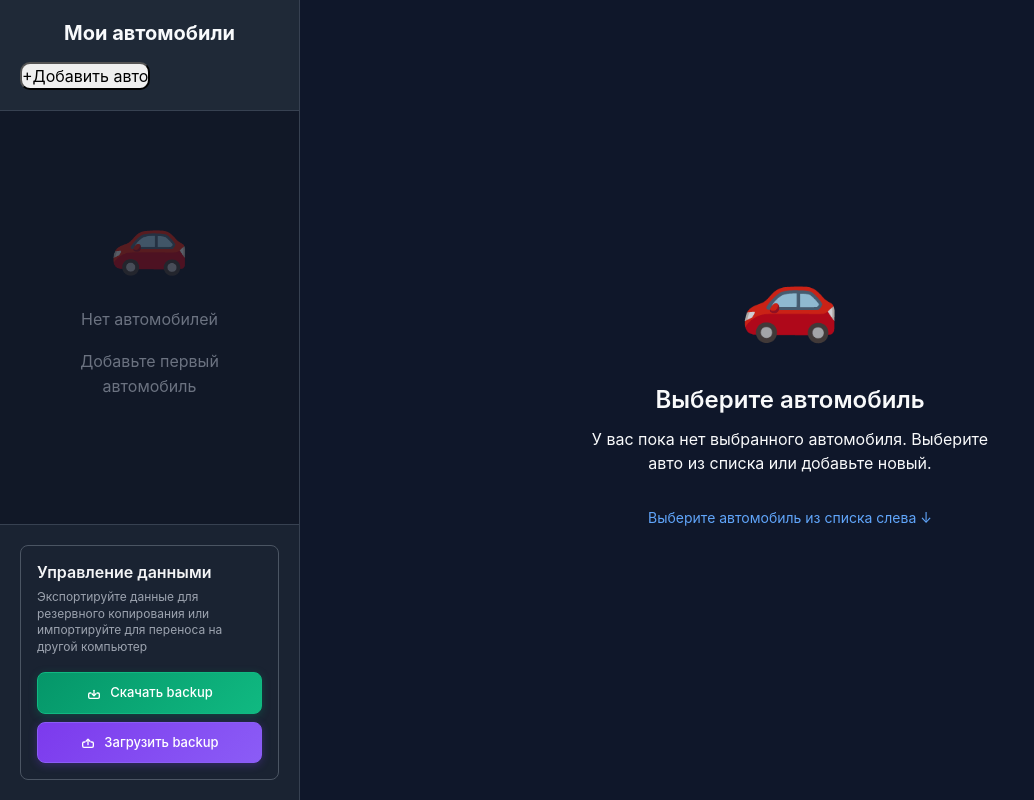
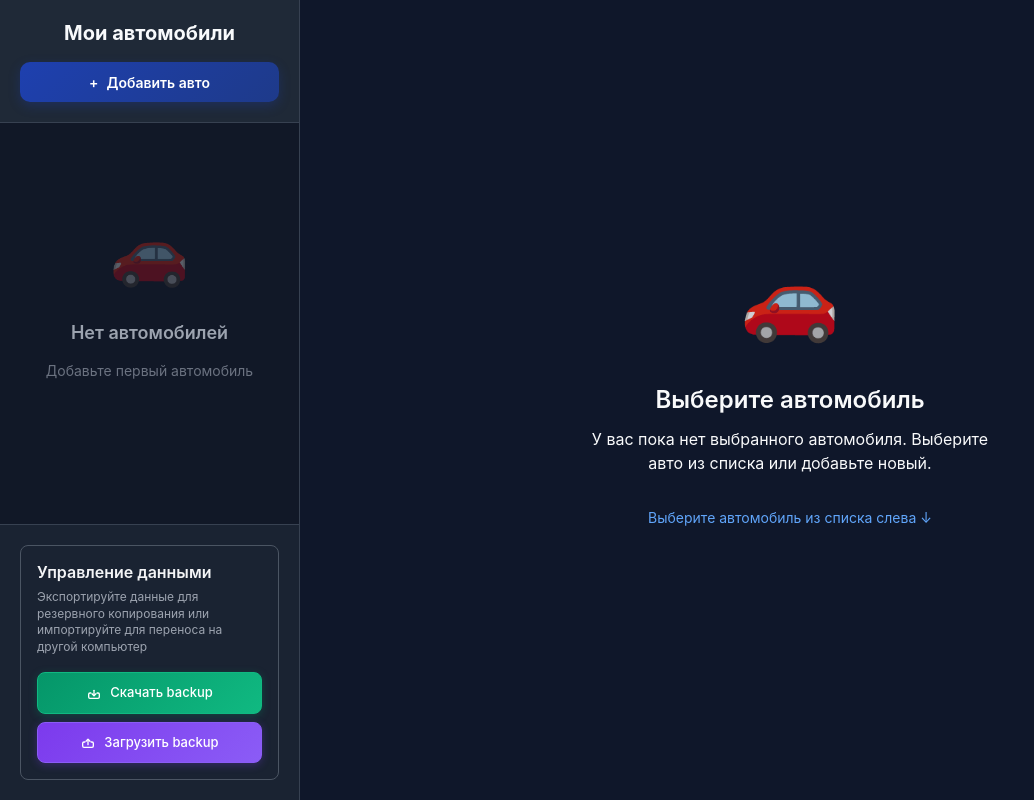
Before and after one commit to niko9445/car-manager-v2, a React (Create React App) app: page / in a window 1280 px wide. Shown: the whole page, without its empty margins (0-1034 px from the left). Built offline with nearby package versions, Linux system fonts and the light colour scheme.

Commit message:
Fix sidebar and mobile layout issues

```diff
--- a/src/App.tsx
+++ b/src/App.tsx
@@ -234,6 +234,16 @@ const AppContent = () => {
   return (
     <>
       <div className="app">
+
+        {/* Оверлей для мобильных */}
+          {isMobile && sidebarOpen && (
+            <div
+              className="sidebar-overlay"
+              onClick={() => setSidebarOpen(false)}
+            />
+          )}
+
+
         {/* Сайдбар */}
           <div
             className={`sidebar-wrapper ${
@@ -251,13 +261,6 @@ const AppContent = () => {
             />
           </div>
 
-          {/* Оверлей для мобильных */}
-          {isMobile && sidebarOpen && (
-            <div
-              className="sidebar-overlay"
-              onClick={() => setSidebarOpen(false)}
-            />
-          )}
 
 
         <div className="app__main">
--- a/src/components/layout/Sidebar/Sidebar.css
+++ b/src/components/layout/Sidebar/Sidebar.css
@@ -6,10 +6,9 @@
   flex-direction: column;
   height: 100vh;
   overflow-y: auto;
-  transition: transform 0.3s ease;
+  z-index: 1002; /* чтобы быть поверх overlay */
 }
 
-/* Заголовок */
 .sidebar__header {
   padding: 20px;
   border-bottom: 1px solid #374151;
@@ -34,16 +33,79 @@
   justify-content: space-between;
 }
 
-/* Кнопки */
-.sidebar__delete-btn,
-.sidebar__add-button,
-.sidebar__close-btn {
+.sidebar__delete-btn {
+  padding: 10px 14px;
+  border: 1px solid #374151;
+  border-radius: 10px;
+  background: linear-gradient(135deg, #1f2937 0%, #111827 100%);
+  color: #ef4444;
+  cursor: pointer;
+  font-size: 16px;
+  display: flex;
+  align-items: center;
+  justify-content: center;
+  gap: 6px;
+  height: 40px;
+  box-shadow: 0 4px 12px rgba(0,0,0,0.3);
+  font-weight: 600;
+  position: relative;
+  overflow: hidden;
+  transition: all 0.3s ease;
+}
+
+.sidebar__delete-btn:hover {
+  background: linear-gradient(135deg, #ef4444 0%, #dc2626 100%);
+  color: #fff;
+  transform: translateY(-2px);
+}
+
+.sidebar__add-button {
+  flex: 1;
+  background: linear-gradient(135deg, #1e40af 0%, #1e3a8a 100%);
+  color: white;
+  border: none;
+  padding: 10px 16px;
   border-radius: 10px;
   cursor: pointer;
-  transition: all 0.3s;
+  display: flex;
+  align-items: center;
+  justify-content: center;
+  gap: 8px;
+  font-size: 14px;
+  font-weight: 600;
+  transition: all 0.3s ease;
+  height: 40px;
+  box-shadow: 0 4px 12px rgba(30,64,175,0.3);
+  z-index: 1003; /* поверх overlay */
 }
 
-/* Список автомобилей */
+.sidebar__add-button:hover {
+  background: linear-gradient(135deg, #3b82f6 0%, #2563eb 100%);
+  transform: translateY(-2px);
+}
+
+.sidebar__close-btn {
+  background: linear-gradient(135deg, #374151 0%, #4b5563 100%);
+  border: none;
+  color: #d1d5db;
+  font-size: 18px;
+  font-weight: bold;
+  cursor: pointer;
+  width: 36px;
+  height: 36px;
+  display: flex;
+  align-items: center;
+  justify-content: center;
+  border-radius: 10px;
+  transition: all 0.3s ease;
+}
+
+.sidebar__close-btn:hover {
+  background: linear-gradient(135deg, #4b5563 0%, #6b7280 100%);
+  color: #f3f4f6;
+  transform: translateX(-2px);
+}
+
 .sidebar__cars-list {
   flex: 1;
   padding: 20px;
@@ -63,64 +125,16 @@
   color: #6b7280;
 }
 
-.sidebar__empty-icon {
-  font-size: 64px;
-  margin-bottom: 20px;
-  opacity: 0.3;
+.sidebar__empty-icon { font-size: 64px; opacity: 0.3; margin-bottom: 20px; }
+.sidebar__empty-text { font-size: 18px; font-weight: 600; color: #9ca3af; margin:0 0 12px 0; }
+.sidebar__empty-subtext { font-size: 14px; color: #6b7280; margin:0; line-height:1.5; }
+
+.sidebar__data-manager { padding: 20px; border-top: 1px solid #374151; background: #1a2332; }
+
+@media (max-width: 768px) {
+  .sidebar__container { width: 80vw; }
+  .sidebar__title { font-size: 18px; }
+  .sidebar__add-button { height: 36px; font-size: 13px; padding: 8px 12px; }
+  .sidebar__delete-btn { height: 36px; font-size: 14px; padding: 8px 12px; }
+  .sidebar__close-btn { width: 32px; height: 32px; font-size: 16px; }
 }
-
-/* DataManager */
-.sidebar__data-manager {
-  padding: 20px;
-  border-top: 1px solid #374151;
-  background: #1a2332;
-  margin-top: auto;
-}
-
-/* ===== Мобильная версия ===== */
-@media (max-width: 768px) {
-  .sidebar__container {
-    width: 80vw;
-    max-width: 320px;
-    position: fixed;
-    top: 0;
-    left: 0;
-    height: 100vh;
-    transform: translateX(-100%);
-    z-index: 1001;
-    overflow-y: auto;
-    background: #111827;
-  }
-
-  .sidebar-wrapper.sidebar-wrapper--open .sidebar__container {
-    transform: translateX(0);
-  }
-
-  .sidebar__header {
-    padding: 16px;
-    gap: 12px;
-  }
-
-  .sidebar__title {
-    font-size: 18px;
-  }
-
-  .sidebar__header-actions {
-    gap: 8px;
-  }
-}
-
-/* Очень маленькие экраны */
-@media (max-width: 480px) {
-  .sidebar__container {
-    width: 100vw;
-  }
-
-  .sidebar__empty-icon {
-    font-size: 48px;
-  }
-
-  .sidebar__title {
-    font-size: 16px;
-  }
-}
--- a/src/components/layout/Sidebar/Sidebar.tsx
+++ b/src/components/layout/Sidebar/Sidebar.tsx
@@ -13,18 +13,20 @@ const Sidebar: React.FC<SidebarProps> = ({
   onAddCar,
   onDeleteCar
 }) => {
-
-  const handleCarSelect = (car: Car) => setSelectedCar(car);
+  const handleCarSelect = (car: Car) => {
+    setSelectedCar(car);
+  };
 
   const handleDeleteClick = () => {
-    if (selectedCar) onDeleteCar(selectedCar);
+    if (selectedCar) {
+      onDeleteCar(selectedCar);
+    }
   };
 
   return (
     <div className="sidebar__container">
       <div className="sidebar__header">
         <h2 className="sidebar__title">Мои автомобили</h2>
-
         <div className="sidebar__header-actions">
           {selectedCar && (
             <button
@@ -62,7 +64,7 @@ const Sidebar: React.FC<SidebarProps> = ({
       <div className="sidebar__cars-list">
         {cars.length === 0 ? (
           <div className="sidebar__empty">
-            <div className="sidebar__empty-icon">🚗</div>
+            <div className="sidebar__empty-icon">{"🚗"}</div>
             <p className="sidebar__empty-text">Нет автомобилей</p>
             <p className="sidebar__empty-subtext">Добавьте первый автомобиль</p>
           </div>
--- a/src/styles/globals.css
+++ b/src/styles/globals.css
@@ -36,6 +36,14 @@ p {
   padding: 0;
   width: 100%;
   overflow: hidden;
+  overflow-x: hidden;
+  transform: none !important;
+}
+
+html, body {
+  max-width: 100%;
+  overflow-x: hidden;
+  touch-action: manipulation;
 }
 
 .app > * {
@@ -105,7 +113,7 @@ p {
     height: 100vh;
     width: 100%;
     transition: transform var(--transition-normal);
-    z-index: 1000;
+    z-index: 1002;
   }
 
   .sidebar-wrapper--closed {
```
